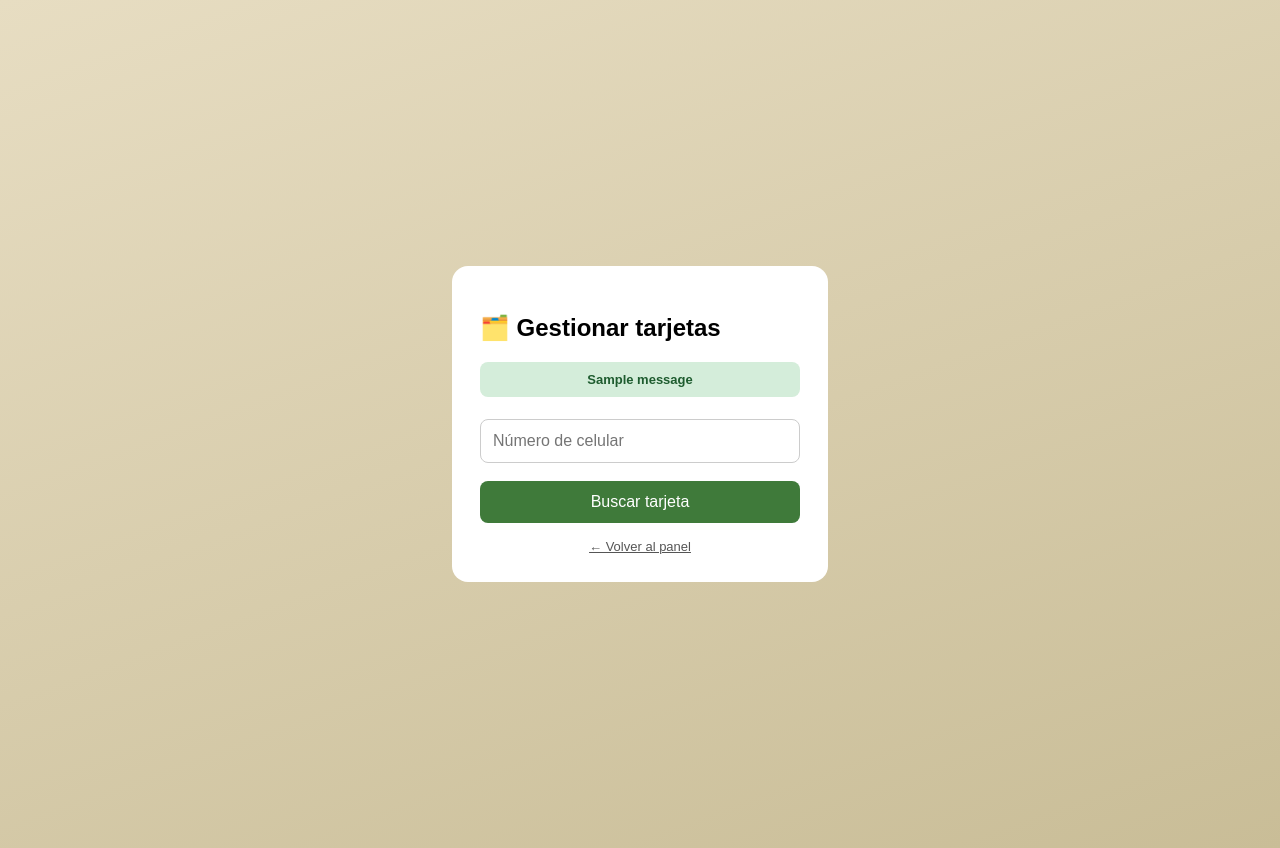
After one commit to sistemacom40-byte/salon-fidelidad, a Flask app: page /tarjetas in a window 1280 px wide. The commit adds this page. Run offline with Flask 3, Linux system fonts and the light colour scheme; the visitor is signed in with stand-in values (Sample User, id 1); tables that the repository leaves empty hold one stand-in row (values such as "Sample post"); one stand-in notice (Sample message) is shown; some libraries are stand-ins or nearby versions.

Commit message:
feat: pantalla para desactivar/reactivar y eliminar tarjetas de clientas

```diff
--- a/app.py
+++ b/app.py
@@ -195,6 +195,10 @@ def tap(celular):
         conn.close()
         return "Tarjeta no reconocida. Pide ayuda al personal del salón."
 
+    if not clienta["activo"]:
+        conn.close()
+        return "Esta tarjeta fue desactivada. Pide ayuda al personal del salón."
+
     salon_activo = request.cookies.get("celular_autorizado") == "si"
 
     if not salon_activo:
@@ -345,6 +349,64 @@ def panel_ajuste_pin():
     return render_template("cambiar_pin.html", error=error, exito=exito)
 
 
+@app.route("/tarjetas", methods=["GET"])
+def tarjetas():
+    if not session.get("staff_activo"):
+        return redirect(url_for("pin"))
+
+    celular_buscado = request.args.get("celular", "").strip()
+    clienta = None
+
+    if celular_buscado:
+        m = marcador()
+        conn = get_conexion()
+        cur = conn.cursor()
+        cur.execute(f"SELECT * FROM clientas WHERE celular = {m}", (celular_buscado,))
+        clienta = cur.fetchone()
+        conn.close()
+
+    return render_template("tarjetas.html", clienta=clienta, celular_buscado=celular_buscado)
+
+
+@app.route("/tarjetas/toggle/<celular>", methods=["POST"])
+def tarjetas_toggle(celular):
+    if not session.get("staff_activo"):
+        return redirect(url_for("pin"))
+
+    m = marcador()
+    conn = get_conexion()
+    cur = conn.cursor()
+    cur.execute(f"SELECT * FROM clientas WHERE celular = {m}", (celular,))
+    clienta = cur.fetchone()
+
+    if clienta is not None:
+        nuevo_estado = 0 if clienta["activo"] else 1
+        cur.execute(f"UPDATE clientas SET activo = {m} WHERE celular = {m}", (nuevo_estado, celular))
+        conn.commit()
+        if nuevo_estado == 0:
+            flash("Tarjeta desactivada ✅")
+        else:
+            flash("Tarjeta reactivada ✅")
+
+    conn.close()
+    return redirect(url_for("tarjetas", celular=celular))
+
+
+@app.route("/tarjetas/eliminar/<celular>", methods=["POST"])
+def tarjetas_eliminar(celular):
+    if not session.get("staff_activo"):
+        return redirect(url_for("pin"))
+
+    m = marcador()
+    conn = get_conexion()
+    cur = conn.cursor()
+    cur.execute(f"DELETE FROM clientas WHERE celular = {m}", (celular,))
+    conn.commit()
+    conn.close()
+    flash("Tarjeta eliminada permanentemente ✅")
+    return redirect(url_for("tarjetas"))
+
+
 @app.route("/resumen")
 def resumen():
     if not session.get("staff_activo"):
--- a/database.py
+++ b/database.py
@@ -68,6 +68,7 @@ def crear_tablas():
 
         cur.execute("ALTER TABLE promo ADD COLUMN IF NOT EXISTS fecha_inicio TEXT")
         cur.execute("ALTER TABLE promo ADD COLUMN IF NOT EXISTS fecha_fin TEXT")
+        cur.execute("ALTER TABLE clientas ADD COLUMN IF NOT EXISTS activo INTEGER DEFAULT 1")
 
         cur.execute("SELECT COUNT(*) as total FROM seguridad")
         if cur.fetchone()["total"] == 0:
@@ -120,6 +121,8 @@ def crear_tablas():
             cur.execute("ALTER TABLE promo ADD COLUMN fecha_inicio TEXT")
         if not _columna_existe_sqlite(cur, "promo", "fecha_fin"):
             cur.execute("ALTER TABLE promo ADD COLUMN fecha_fin TEXT")
+        if not _columna_existe_sqlite(cur, "clientas", "activo"):
+            cur.execute("ALTER TABLE clientas ADD COLUMN activo INTEGER DEFAULT 1")
 
         cur.execute("SELECT COUNT(*) as total FROM seguridad")
         if cur.fetchone()["total"] == 0:
--- a/templates/panel.html
+++ b/templates/panel.html
@@ -50,6 +50,7 @@
     </form>
     <a href="{{ url_for('resumen') }}" class="logout" style="color:#3f7a3a;">📊 Ver resumen del salón</a>
     <a href="{{ url_for('promo') }}" class="logout" style="color:#3f7a3a;">📣 Editar promoción del día</a>
+    <a href="{{ url_for('tarjetas') }}" class="logout" style="color:#3f7a3a;">🗂️ Gestionar tarjetas</a>
     <a href="{{ url_for('logout') }}" class="logout">Cerrar sesión del salón</a>
   </div>
 
--- /dev/null
+++ b/templates/tarjetas.html
@@ -0,0 +1,98 @@
+<!DOCTYPE html>
+<html lang="es">
+<head>
+  <meta charset="UTF-8">
+  <meta name="viewport" content="width=device-width, initial-scale=1.0">
+  <title>Gestionar tarjetas</title>
+  <style>
+    body {
+      margin: 0; min-height: 100vh;
+      background: linear-gradient(160deg, #e7ddc2, #c9bd97);
+      font-family: sans-serif;
+      display: flex; align-items: center; justify-content: center;
+      padding: 24px 14px;
+    }
+    .box { background: white; padding: 28px; border-radius: 16px; width: 320px; max-width: 100%; }
+    input {
+      width: 100%; padding: 12px; font-size: 16px;
+      border: 1px solid #ccc; border-radius: 8px; margin: 10px 0;
+      box-sizing: border-box;
+    }
+    button, .btn {
+      width: 100%; padding: 12px; background: #3f7a3a; color: white;
+      border: none; border-radius: 8px; font-size: 16px;
+      margin-top: 8px; display: block; text-align: center;
+      text-decoration: none; box-sizing: border-box; cursor: pointer;
+    }
+    .btn-reactivar { background: #3f7a3a; }
+    .btn-desactivar { background: white; color: #b26b00; border: 1px solid #f0d9a0; }
+    .btn-eliminar { background: white; color: #b23; border: 1px solid #e5b8b8; }
+    .mensaje-ok {
+      background: #d4edda; color: #1e5c2f; padding: 10px; border-radius: 8px;
+      text-align: center; font-size: 13px; font-weight: 600; margin-bottom: 12px;
+    }
+    .info {
+      background: #f4f1e6; border-radius: 10px; padding: 14px; margin-top: 14px;
+      font-size: 14px; color: #333;
+    }
+    .info b { color: #2b5a27; }
+    .estado { font-weight: 700; }
+    .estado-activa { color: #2b5a27; }
+    .estado-inactiva { color: #b23; }
+    a.volver { display: block; text-align: center; margin-top: 16px; font-size: 13px; color: #555; }
+    .no-encontrada { text-align: center; font-size: 13px; color: #b23; margin-top: 10px; }
+  </style>
+</head>
+<body>
+  <div class="box">
+    <h2>🗂️ Gestionar tarjetas</h2>
+
+    {% with mensajes = get_flashed_messages() %}
+      {% if mensajes %}
+        {% for m in mensajes %}
+          <p class="mensaje-ok">{{ m }}</p>
+        {% endfor %}
+      {% endif %}
+    {% endwith %}
+
+    <form method="GET" action="{{ url_for('tarjetas') }}">
+      <input type="tel" name="celular" placeholder="Número de celular" value="{{ celular_buscado }}" required>
+      <button type="submit">Buscar tarjeta</button>
+    </form>
+
+    {% if celular_buscado and not clienta %}
+      <p class="no-encontrada">No se encontró ninguna tarjeta con ese celular.</p>
+    {% endif %}
+
+    {% if clienta %}
+      <div class="info">
+        <p><b>Nombre:</b> {{ clienta.nombre }}</p>
+        <p><b>Celular:</b> {{ clienta.celular }}</p>
+        <p><b>Visitas:</b> {{ clienta.visitas }} / 8</p>
+        <p><b>Estado:</b>
+          {% if clienta.activo %}
+            <span class="estado estado-activa">Activa</span>
+          {% else %}
+            <span class="estado estado-inactiva">Desactivada</span>
+          {% endif %}
+        </p>
+      </div>
+
+      <form method="POST" action="{{ url_for('tarjetas_toggle', celular=clienta.celular) }}">
+        {% if clienta.activo %}
+          <button type="submit" class="btn-desactivar">🚫 Desactivar tarjeta</button>
+        {% else %}
+          <button type="submit" class="btn-reactivar">✅ Reactivar tarjeta</button>
+        {% endif %}
+      </form>
+
+      <form method="POST" action="{{ url_for('tarjetas_eliminar', celular=clienta.celular) }}"
+            onsubmit="return confirm('¿Eliminar esta tarjeta permanentemente? Esta acción no se puede deshacer.');">
+        <button type="submit" class="btn-eliminar">🗑️ Eliminar tarjeta permanentemente</button>
+      </form>
+    {% endif %}
+
+    <a class="volver" href="{{ url_for('panel') }}">← Volver al panel</a>
+  </div>
+</body>
+</html>
```
